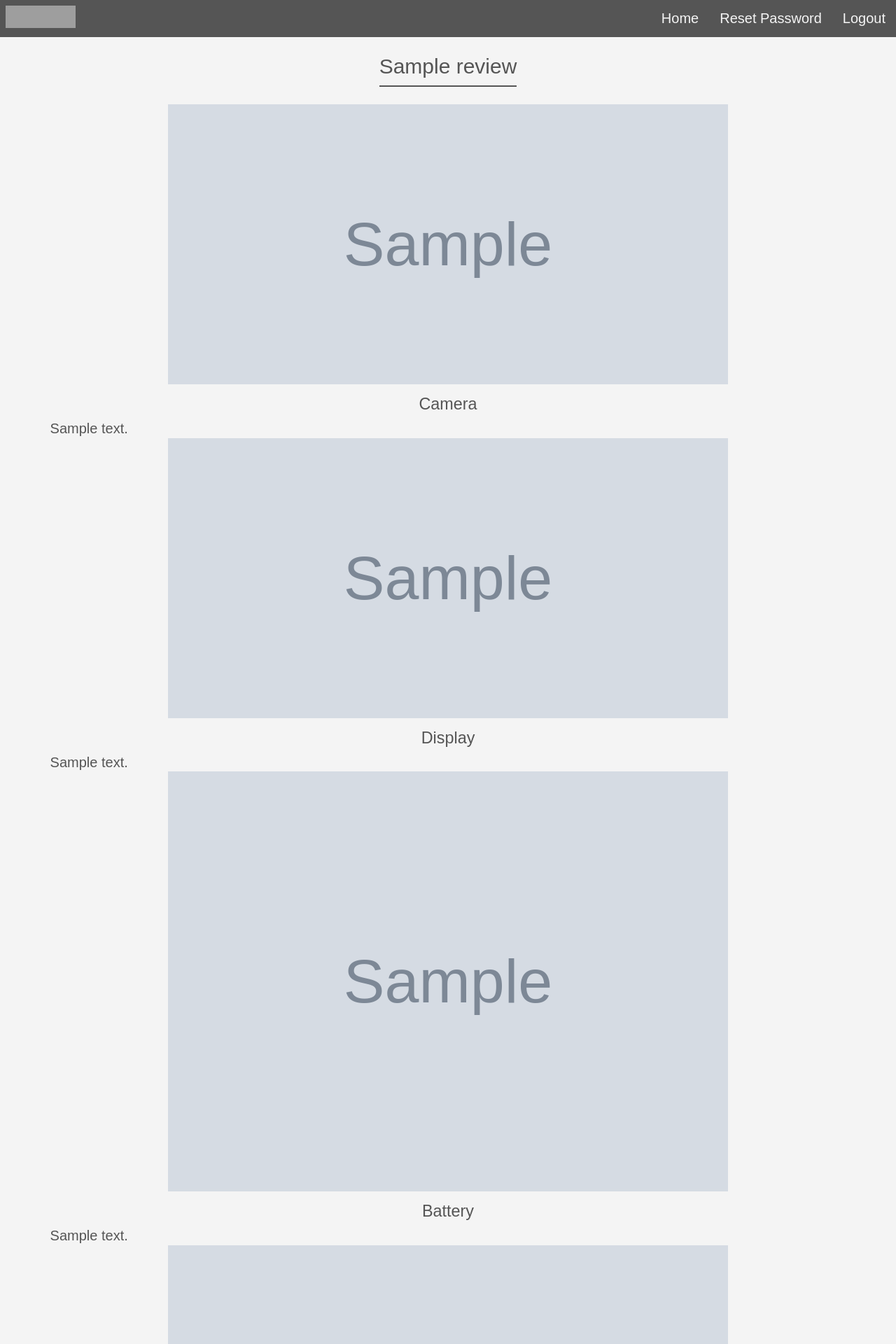
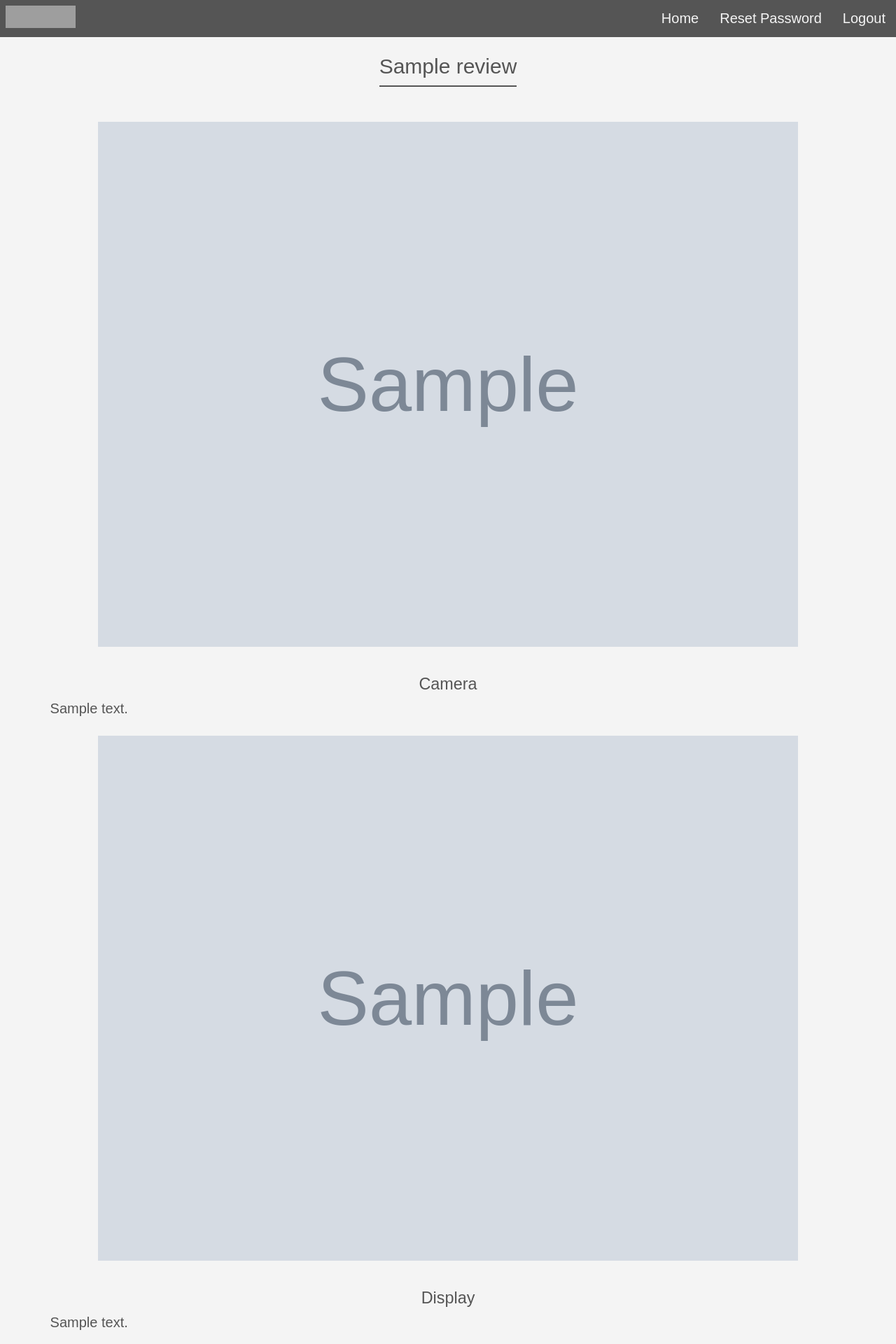
Before and after one commit to MobileReviews/mr, a PHP site: page /review.php?id=1 in a window 1280 px wide. Shown: the top 1920 px of the page at 70% size. Run offline with PHP 8.4, Linux system fonts and the light colour scheme; the visitor is signed in with stand-in values (Sample User, id 1); tables that the repository leaves empty or names only in its code hold one stand-in row (values such as "Sample post"); grey boxes marked "Sample" are stand-in pictures; some libraries are stand-ins or nearby versions; grey boxes are pictures that could not be loaded.

Commit message:
review page img fixes

```diff
--- a/nbproject/review.php
+++ b/nbproject/review.php
@@ -37,28 +37,43 @@
         $os = $row['os'];
         $battery = $row['battery'];
 
+           echo "<div class='container'>";
+
            echo "<div class='row'>";
            echo "<h2>$title</h2>";
            echo "</div>";
-           echo "<center><img src='$titlepicture' alt='Title picture' height='400' width='800'></center>";
+
+           echo "<div class='review-img'><img src='$titlepicture' alt='Title picture'></div>";
+
+           echo "<div class='row'>";
            echo "<h3>Camera</h3>";
-           echo "<div class='container'><p>$cameratext</p></div>";
-           echo "<center><img src='$camerapicture' alt='Camera picture' height='400' width='800'></center>";
+           echo "<p>$cameratext</p>";
+           echo "</div>";
+
+           echo "<div class='review-img'><img src='$camerapicture' alt='Camera picture'></div>";
+
+           echo "<div class='row'>";
            echo "<h3>Display</h3>";
-           echo "<div class='container'><p>$screentext</p></div>";
-           echo "<center><img src='$screenpicture' alt='Screen picture' height='600' width='800'></center>";
+           echo "<p>$screentext</p>";
+           echo "</div>";
+
+           echo "<div class='review-img'><img src='$screenpicture' alt='Screen picture'></div>";
+
+           echo "<div class='row'>";
            echo "<h3>Battery</h3>";
-           echo "<div class='container'><p>$batterytext</p></div>";
-           echo "<center><img src='$batterypicture' alt='Battery picture' height='400' width='800'></center>";
+           echo "<p>$batterytext</p>";
+           echo "</div>";
+
+           echo "<div class='review-img'><img src='$batterypicture' alt='Battery picture'></div>";
            echo "<h3>Performance</h3>";
-           echo "<div class='container'><p>$performancetext</p></div>";
+           echo "<p>$performancetext</p>";
 
-           echo "<div class='container'>";
+
            echo "<br><div class='videoWrapper' style='float: none;margin: 0 auto'>"
            . "<iframe width='100%' height='inherit' src='https://www.youtube.com/embed/$video' frameborder='0' allowfullscreen>
-           </iframe></div></div>";
+           </iframe></div>";
 
-           echo "<div class='container'>";
+
            echo "<div class='row'>";
            echo "<div class='col-6 left-side'>";
 
@@ -80,10 +95,10 @@
                 echo"</ul>";
                 echo "</div>";
             echo "</div>";
-            echo "</div>";
 
 
-            echo "<div class='container specs'>
+
+            echo "<div class='specs'>
             <h3>Main specifications</h3>
             <ul style='list-style-type:none;'>
             <li><i class='fas fa-arrows-alt'></i><b>&nbsp; Size </b>$size</li>
@@ -96,7 +111,7 @@
             <li><i class='fas fa-battery-three-quarters'></i><b>&nbsp; Battery </b>$battery</li>
             </ul></div>";
 
-
+            echo "</div>";
     }
     ?>
     <?php $footer = include_once "footer.php";
--- a/nbproject/style.css
+++ b/nbproject/style.css
@@ -590,3 +590,9 @@ li
   height: 100%;
 }
 p{ text-align: justify;}
+
+.review-img img {
+    margin: 25px 0px;
+    width: 1000px; /* you can use % */
+    height: auto;
+}
```
